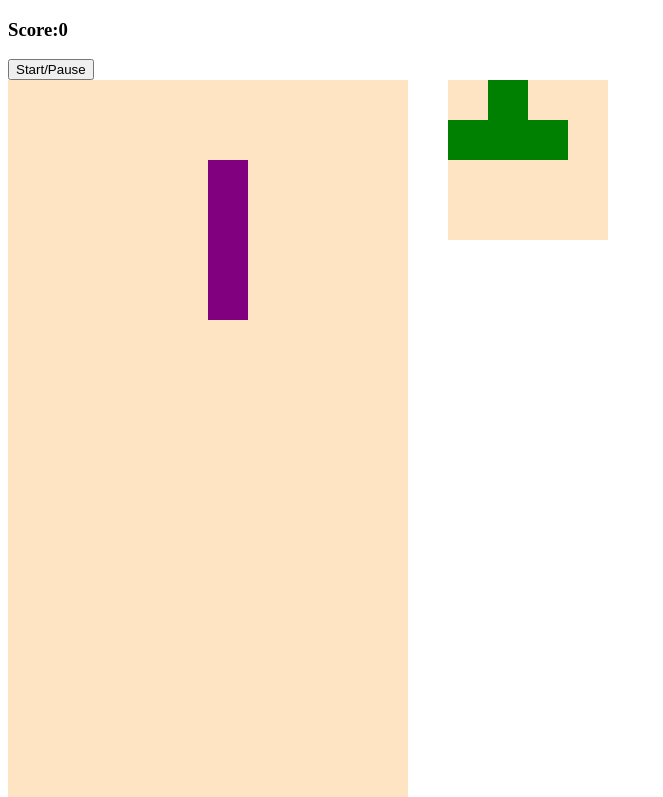
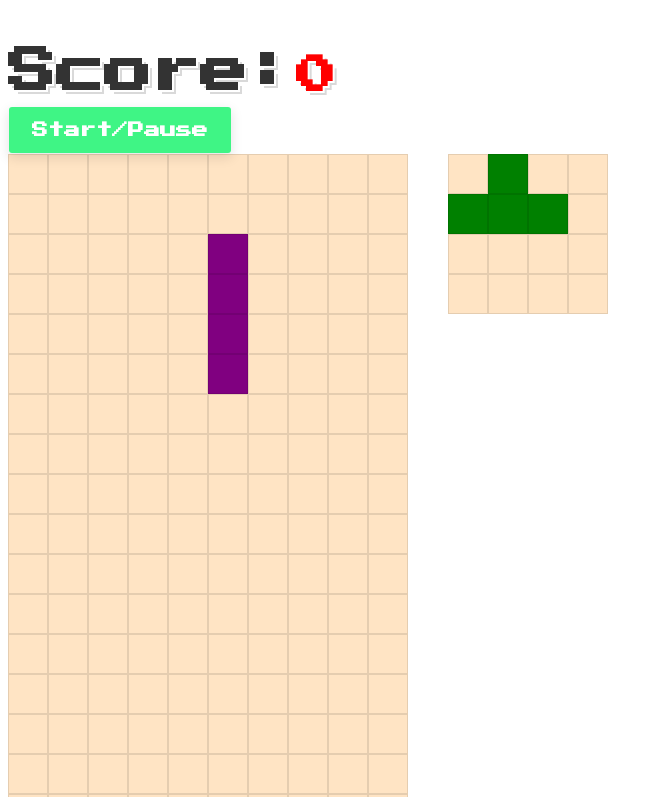
Before and after one commit to IIHEXYII/JavaTetris, a plain HTML site: page index.html in a window 1280 px wide. Both pictures are taken after a click on the button "Start/Pause". Shown: the top 797 px of the page, without its empty margins (0-663 px from the left). Drawn offline with Linux system fonts and the light colour scheme.

Commit message:
ADDED colors, fonts, restart func

```diff
--- a/app.js
+++ b/app.js
@@ -1,4 +1,5 @@
 document.addEventListener('DOMContentLoaded', () => {
+
 //generates div grid
 const container = document.querySelector('.grid');
 const miniGrid = document.querySelector('.mini-grid');
@@ -10,6 +11,7 @@ for (let i = 0; i < 200; i++) {
 for (let i = 0; i < 10; i++) {
     const div = document.createElement('div');
     div.className = 'taken';
+    div.className = 'taken bottom';
     container.appendChild(div);
 }
 for (let i = 0; i < 16; i++) {
@@ -25,7 +27,20 @@ const width = 10;
 let nextRandom = 0
 let timerId
 let score = 0
+let isGameOver = false;
 
+function updateScoreColor() {
+    const scoreElement = document.querySelector('#score');
+    if (score < 10) {
+        scoreElement.style.color = '#ff0000';
+    } else if (score < 500) {
+        scoreElement.style.color = '#ff9900';
+    } else if (score < 5000) {
+        scoreElement.style.color = '#00ff59';
+    }else {
+        scoreElement.style.color = '#0cffc1';
+    }
+}
 
 const colors = [
     'red',
@@ -97,11 +112,9 @@ function undraw() {
 }
 
 
-//makle the tetromino moving down every second
-// timerId =  setInterval(moveDown,1000)
-
 // move tetromino down
 function moveDown() {
+    if (isGameOver) return;
     undraw()
     currentPosition += width
     draw()
@@ -127,6 +140,7 @@ function freeze() {
 
 //assign functions to keyCodes
 function control(e) {
+    if (isGameOver) return; // Prevent movement if game is over
     if(e.keyCode === 37) {
         moveLeft()
     } else if (e.keyCode === 38) {
@@ -141,6 +155,7 @@ function control(e) {
 document.addEventListener('keyup', control)
 //move the tetromino Left, unless is at the edge or there is a blockage
 function moveLeft() {
+    if (isGameOver) return;
 undraw()
 const isAtLeftEdge = current.some(index => (currentPosition + index) % width === 0)
 if(!isAtLeftEdge) currentPosition -=1
@@ -152,6 +167,7 @@ draw()
 
 //move the tetromino right, unless is at the edge or there is a blockage
 function moveRight() {
+    if (isGameOver) return;
 undraw()
 const isAtRightEdge = current.some(index => (currentPosition + index) % width === width -1)
 if(!isAtRightEdge) currentPosition +=1
@@ -165,6 +181,7 @@ draw()
 //rotating Tetromino shapes
 
 function rotate() {
+    if (isGameOver) return;
     undraw();
     const originalRotation = currentRotation;
     currentRotation++;
@@ -236,16 +253,21 @@ function displayShape() {
 
 
 startBtn.addEventListener('click', () => {
-if (timerId) {
-    clearInterval(timerId)
-    timerId = null
-} else {
-    draw()
-    timerId = setInterval(moveDown, 1000)
-    nextRandom = Math.floor(Math.random()*theTetrominoes.length)
-    displayShape()
+    if (isGameOver) {
+        resetGame();
+        draw();
+        timerId = setInterval(moveDown, 1000);
+    } else if (timerId) {
+        clearInterval(timerId);
+        timerId = null;
+    } else {
+        draw();
+        timerId = setInterval(moveDown, 1000);
+        nextRandom = Math.floor(Math.random() * theTetrominoes.length);
+        displayShape();
     }
-})
+    updateScoreColor();
+});
 
 
 
@@ -256,6 +278,7 @@ function addScore() {
         if (row.every(index => squares[index].classList.contains('taken'))) {
             score += 10
             scoreDisplay.innerHTML = score
+            updateScoreColor()
             row.forEach(index => {
                 squares[index].classList.remove('taken')
                 squares[index].classList.remove('tetromino')
@@ -264,12 +287,6 @@ function addScore() {
             const squaresRemoved = squares.splice(i, width)
             squares = squaresRemoved.concat(squares)
             squares.forEach(cell => grid.appendChild(cell))
-        } else {
-            row.forEach(index => {
-                if (!squares[index].classList.contains('taken') && !squares[index].classList.contains('tetromino')) {
-                    squares[index].style.backgroundColor = 'bisque'
-                }
-            })
         }
     }
 }
@@ -278,13 +295,43 @@ function addScore() {
 
 function gameOver() {
     if(current.some(index => squares[currentPosition + index].classList.contains('taken'))) {
-        clearInterval(timerId)
+        clearInterval(timerId);
+        timerId = null;
+        isGameOver = true;
+        startBtn.innerHTML = 'Restart';
     }
+}
+function resetGame() {
+    score = 0;
+    scoreDisplay.innerHTML = score;
+    updateScoreColor();
+    isGameOver = false;
+
+    // Clear the grid
+    squares.forEach(square => {
+        square.classList.remove('tetromino', 'taken');
+        square.style.backgroundColor = '';
+    });
+
+    // Reset tetromino position and rotation
+    currentPosition = 4;
+    currentRotation = 0;
+
+    // Generate new random tetromino
+    random = Math.floor(Math.random() * theTetrominoes.length);
+    current = theTetrominoes[random][currentRotation];
+
+    // Reset next random
+    nextRandom = Math.floor(Math.random() * theTetrominoes.length);
+
+    // Redraw
+    draw();
+    displayShape();
+
+    startBtn.innerHTML = 'Start/Pause';
 }
 
 
 
 
-
-
 })
--- a/index.html
+++ b/index.html
@@ -5,10 +5,11 @@
     <meta name="viewport" content="width=device-width, initial-scale=1.0">
     <script src="app.js" caracterset="UTF-8"></script>
     <link rel="stylesheet" href="style.css">
+    <link href="https://fonts.googleapis.com/css2?family=Press+Start+2P&display=swap" rel="stylesheet">
     <title>Tetris</title>
 </head>
 <body>
-    <h3>Score:<span id="score">0</span></h3>
+    <h3 class="scoreText">Score:<span id="score">0</span></h3>
     <button id="start-button">Start/Pause</button>
     <div class="container">
         <div class="grid"></div>
--- a/style.css
+++ b/style.css
@@ -1,3 +1,24 @@
+* {
+    font-family: system-ui,-apple-system,system-ui,"Helvetica Neue",Helvetica,Arial,sans-serif;
+}
+
+.scoreText {
+    font-family: 'Press Start 2P', cursive;
+    font-size: 2rem;
+    margin-bottom: 10px;
+    color: #333;
+    text-shadow: 2px 2px 0px #FFFFFF, 4px 4px 0px rgba(0,0,0,0.15);
+}
+
+#score {
+    font-family: 'Press Start 2P', cursive;
+    font-size: 2.5rem;
+    color: #ff0000;
+    ;
+    margin-bottom: 20px;
+}
+
+/* ... rest of your CSS ... */
 .container {
     display: flex;
 }
@@ -13,14 +34,11 @@
 .grid div {
     height: 40px;
     width: 40px;
-    /* background-color: brown; */
+    box-sizing: border-box;
+    border: 1px solid rgba(0, 0, 0, 0.1); /* Light black border */
 }
-
-.tetromino {
-    background-color: blue;
-}
-.mini-grid .tetromino {
-    background-color: red;
+.grid .bottom {
+    border: 1px solid rgba(245, 0, 0, 0);
 }
 
 .mini-grid {
@@ -35,4 +53,61 @@
     width: 40px;
     height: 40px;
     background-color: bisque;
+    box-sizing: border-box;
+    border: 1px solid rgba(0, 0, 0, 0.1);
 }
+
+.square .tetromino {
+    border: 1px solid black;
+}
+
+.scoreText {
+    font-size: 3rem;
+    margin-bottom: 10px;
+
+}
+
+#start-button {
+    align-items: center;
+    background-clip: padding-box;
+    background-color: #4cdf84;
+    border: 1px solid transparent;
+    border-radius: .25rem;
+    box-shadow: rgba(0, 0, 0, 0.02) 0 1px 3px 0;
+    box-sizing: border-box;
+    color: #fff;
+    cursor: pointer;
+    display: inline-flex;
+    font-family: 'Press Start 2P', cursive;
+    font-size: 16px;
+    font-weight: 600;
+    justify-content: center;
+    line-height: 1.25;
+    margin: 0;
+    min-height: 3rem;
+    padding: calc(.875rem - 1px) calc(1.5rem - 1px);
+    position: relative;
+    text-decoration: none;
+    transition: all 250ms;
+    user-select: none;
+    -webkit-user-select: none;
+    touch-action: manipulation;
+    vertical-align: baseline;
+    width: auto;
+}
+
+#start-button:hover,
+#start-button:focus {
+    background-color: #3ff585;
+    box-shadow: rgba(0, 0, 0, 0.1) 0 4px 12px;
+}
+
+#start-button:hover {
+    transform: translateY(-1px);
+}
+
+#start-button:active {
+    background-color: #289e55;
+    box-shadow: rgba(0, 0, 0, .06) 0 2px 4px;
+    transform: translateY(0);
+}
```
